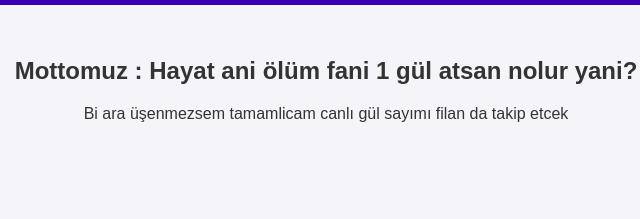
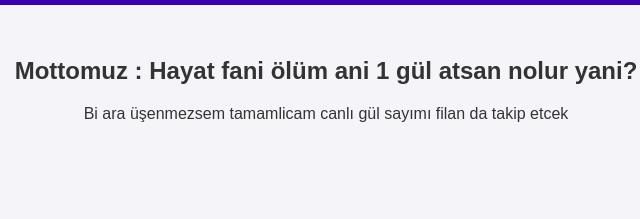
Before and after one commit to Ihavegota1pencil/mywebsite, a plain HTML site: page index.html in a window 1280 px wide. Shown: the part 141-360 px from the top of the page, 314-954 px from the left. Drawn offline with Linux system fonts and the light colour scheme.

Commit message:
Update index.html

```diff
--- a/index.html
+++ b/index.html
@@ -3,7 +3,7 @@
 <head>
     <meta charset="UTF-8">
     <meta name="viewport" content="width=device-width, initial-scale=1.0">
-    <title>Basit Website</title>
+    <title>dilencinin mekan</title>
     <style>
         body {
             font-family: Arial, sans-serif;
@@ -57,7 +57,7 @@
         <a href="#Onur-Listesi">Onur Listesi</a>
     </nav>
     <main>
-        <h2>Mottomuz : Hayat ani ölüm fani 1 gül atsan nolur yani?</h2>
+        <h2>Mottomuz : Hayat fani ölüm ani 1 gül atsan nolur yani?</h2>
         <p>Bi ara üşenmezsem tamamlicam canlı gül sayımı filan da takip etcek</p>
     </main>
     <footer>
```
